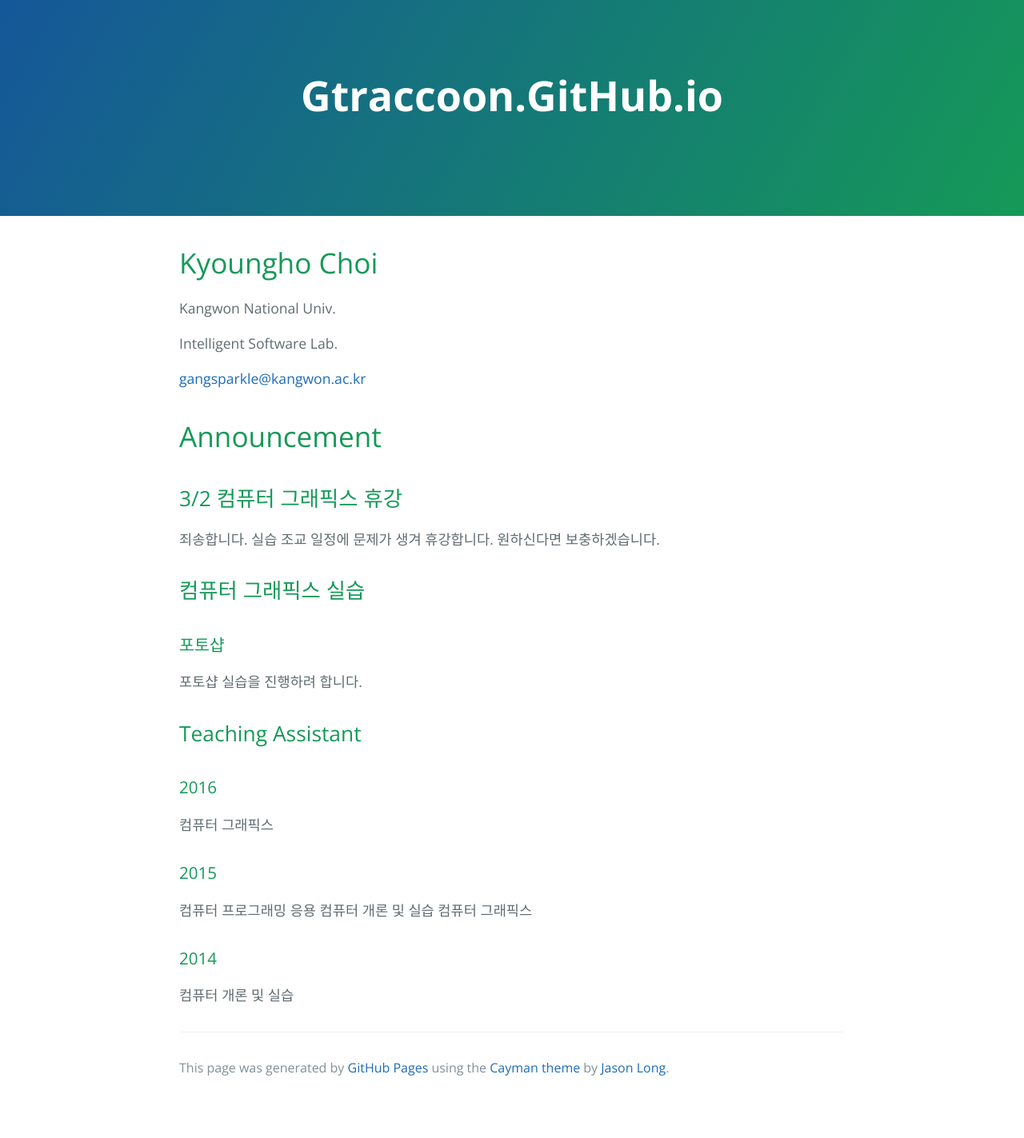
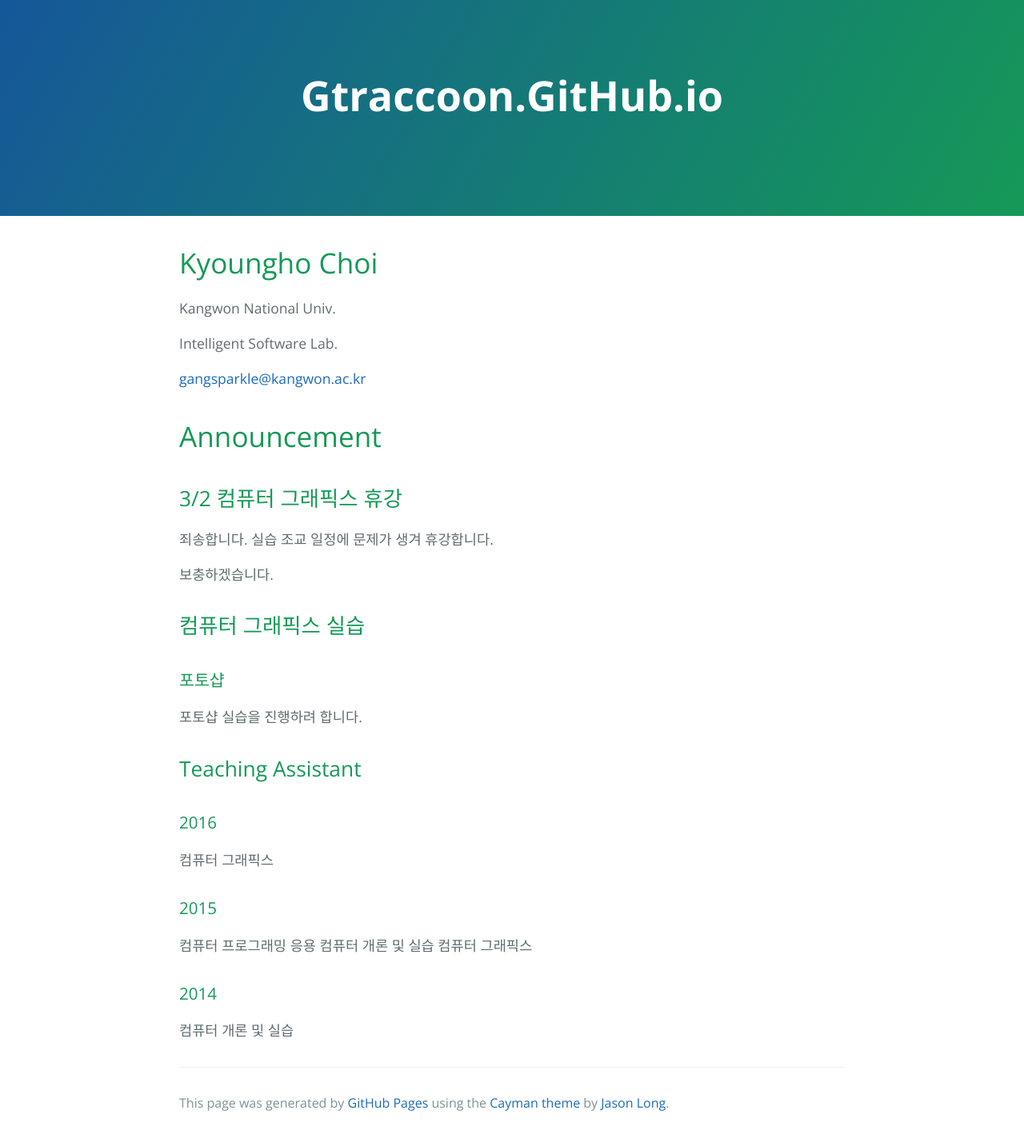
Before and after one commit to gtraccoon/gtraccoon.github.io, a Jekyll site: the page index.html, which Jekyll copies as it is, in a window 1280 px wide. Shown: the whole page at 80% size. Built offline with Jekyll 4.4.1, drawn with Linux system fonts in a browser that asks for light colours; Markdown is read by kramdown in place of the engine named in the settings; before the commit the page ends 1379 px from its top, so only the background shows below that.

Commit message:
Update index.html

```diff
--- a/index.html
+++ b/index.html
@@ -34,8 +34,8 @@
 <h2>
 <a id="32-컴퓨터-그래픽스-휴강" class="anchor" href="#32-%EC%BB%B4%ED%93%A8%ED%84%B0-%EA%B7%B8%EB%9E%98%ED%94%BD%EC%8A%A4-%ED%9C%B4%EA%B0%95" aria-hidden="true"><span aria-hidden="true" class="octicon octicon-link"></span></a>3/2 컴퓨터 그래픽스 휴강</h2>
 
-<p>죄송합니다. 실습 조교 일정에 문제가 생겨 휴강합니다.
-원하신다면 보충하겠습니다. </p>
+<p>죄송합니다. 실습 조교 일정에 문제가 생겨 휴강합니다.</p>
+<p>보충하겠습니다. </p>
 
 <h2>
 <a id="컴퓨터-그래픽스-실습" class="anchor" href="#%EC%BB%B4%ED%93%A8%ED%84%B0-%EA%B7%B8%EB%9E%98%ED%94%BD%EC%8A%A4-%EC%8B%A4%EC%8A%B5" aria-hidden="true"><span aria-hidden="true" class="octicon octicon-link"></span></a>컴퓨터 그래픽스 실습</h2>
```
